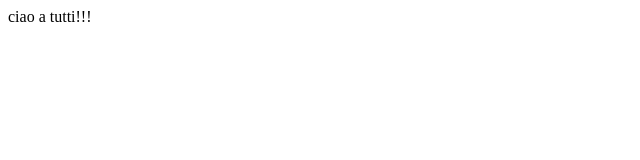
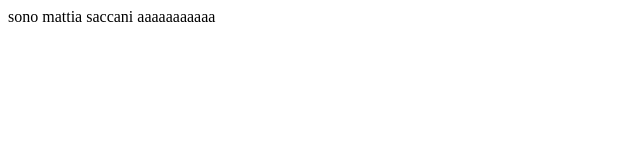
Before and after one commit to saccanimattia/saccanimattia.github.io, a plain HTML site: page index.html in a window 1280 px wide. Shown: the whole page, without its empty margins (0-640 px from the left). Drawn offline with Linux system fonts and the light colour scheme.

Commit message:
secondo commit

```diff
--- a/index.html
+++ b/index.html
@@ -1,5 +1,5 @@
 <html>
 	<body>
-		<p> ciao a tutti!!!</p>
+		<p> sono mattia saccani aaaaaaaaaaa</p>
 	</body>
 <html>
```
